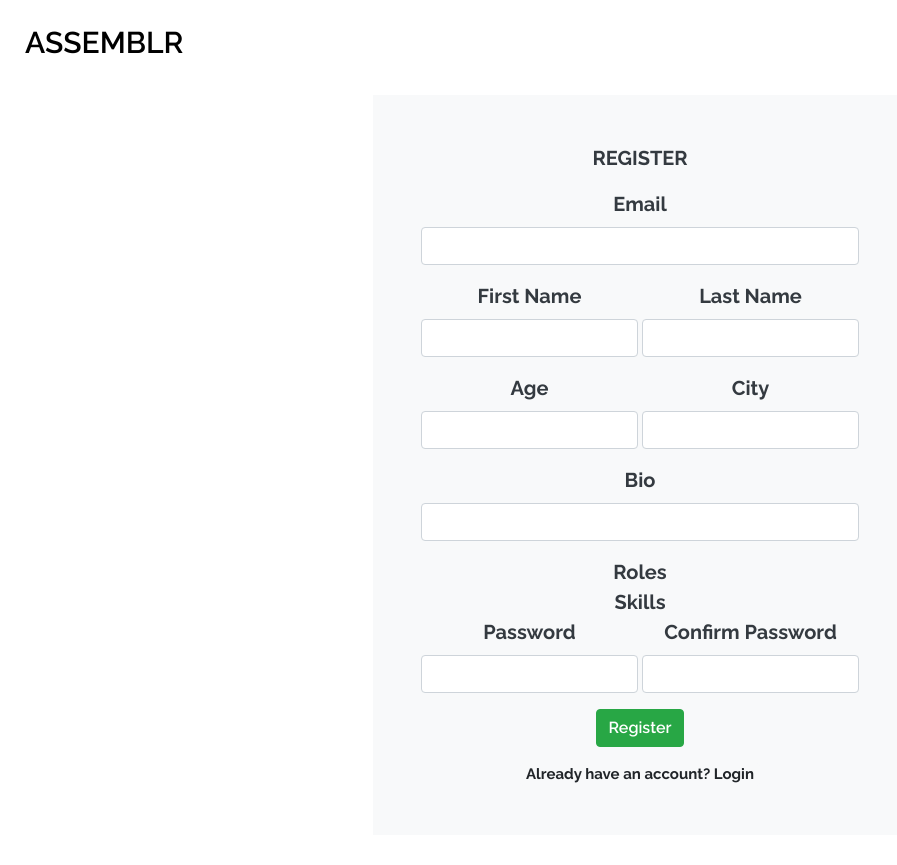
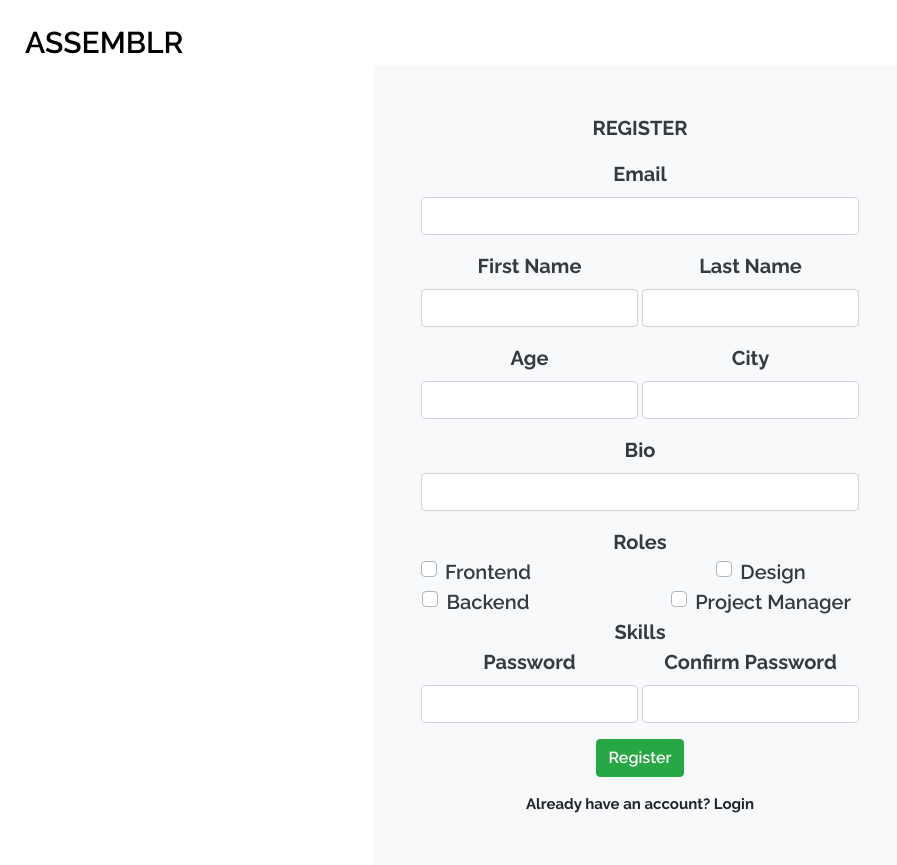
Before and after one commit to SolonEDU/assemblr, a Flask app: page /signup in a window 1280 px wide. Shown: the whole page, without its empty margins (0-897 px from the left). Run offline with Flask 2, Linux system fonts and the light colour scheme; some libraries are stand-ins or nearby versions.

Commit message:
roles in register

```diff
--- a/templates/register.html
+++ b/templates/register.html
@@ -1,4 +1,8 @@
 {% extends "base.html" %}
+
+{% block style %}
+<html style="overflow-y:scroll">
+{% endblock %}
 
 {% block title %}
     Register
@@ -14,7 +18,6 @@
 {% endblock %}
 
 {% block body %}
-{{super()}}
 <div id="landing">
     <form class="p-5 bg-light text-dark text-center" action="/register" method="POST">
         <p class="lead font-weight-bolder">REGISTER</h1>
@@ -43,8 +46,30 @@
                 <label for="bio" class="font-weight-bold">Bio</label>
                 <input name="bio" type="text" class="form-control" id="bio" required>
             </div>
-            <div class="font-weight-bold">Roles</div c>
-            <div class="font-weight-bold">Skills</div>
+            <div class="font-weight-bold" style="float: none">Roles</div>
+            <div style="float: left;">
+                <div class="custom-control custom-checkbox mr-sm-2">
+                    <input type="checkbox" class="custom-control-input" id="frontend">
+                    <label class="custom-control-label" for="frontend">Frontend</label>
+                </div>
+                <div class="custom-control custom-checkbox mr-sm-2">
+                    <input type="checkbox" class="custom-control-input" id="backend">
+                    <label class="custom-control-label" for="backend">Backend</label>
+                </div>
+            </div>
+            <div style="float: right;">
+                <div class="custom-control custom-checkbox mr-sm-2">
+                    <input type="checkbox" class="custom-control-input" id="design">
+                    <label class="custom-control-label" for="design">Design</label >
+                </div>
+                <div class="custom-control custom-checkbox mr-sm-2">
+                    <input type="checkbox" class="custom-control-input" id="projectmanager">
+                    <label class="custom-control-label" for="projectmanager">Project Manager</label>
+                </div>
+            </div>
+            <br>
+            <br>
+            <div class="font-weight-bold" style="float: none">Skills</div>
             <div class="form-group" style="float:left">
                 <label for="password" class="font-weight-bold">Password</label>
                 <input name="password" type="password" class="form-control" id="password" required>
```
